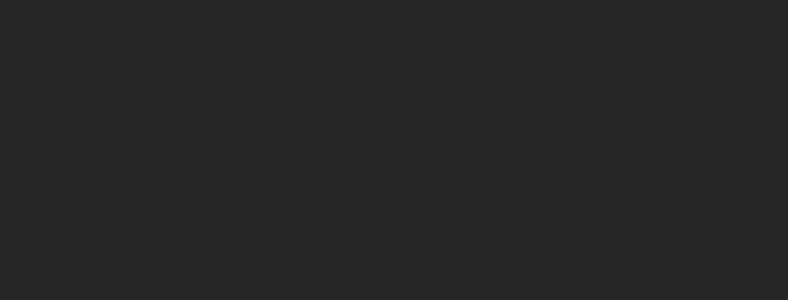
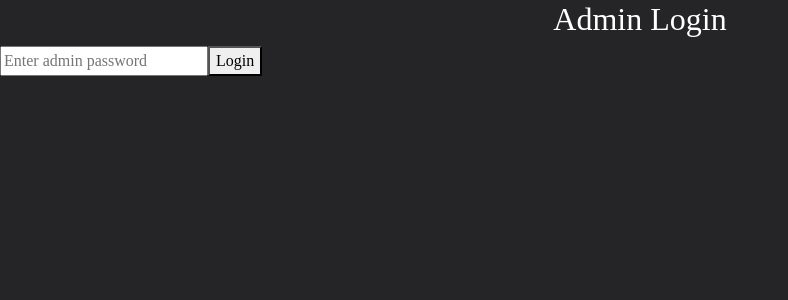
Before and after one commit to keshavtomar/rogue-tattoos, a React (Create React App) app: page /login in a window 1280 px wide. Before the commit this address had no page. Shown: the top 300 px of the page, without its empty margins (0-788 px from the left). Built offline with nearby package versions, Linux system fonts and the light colour scheme; the HTML template or start-up script is replaced by a standard one; a web font is replaced by a local one.

Commit message:
toast message changed

```diff
--- a/src/App.js
+++ b/src/App.js
@@ -1,23 +1,37 @@
 import "./App.css";
 import { BrowserRouter as Router, Routes, Route } from "react-router-dom";
+import { useState } from "react";
 import Home from "../src/Home";
 import Gallery from "./components/Gallery";
 import Getstartedform from "./components/Getstartedform";
 import AppointmentForm from "./components/AppointmentForm";
 import Admin from "./components/Admin";
-
+import AdminLogin from "./components/AdminLogin";
+import ProtectedRoute from "./components/ProtectedRoute";
 
 function App() {
+  const [isLoggedIn, setIsLoggedIn] = useState(true);
+
   return (
     <Router>
       <Routes>
         <Route path="/" element={<Home />} />
         <Route path="/gallery" element={<Gallery />} />
         <Route path="/getstarted" element={<Getstartedform />} />
-        <Route path="/appointment" element={<AppointmentForm/>}/>
-        <Route path="/admin" element={<Admin/>} />
+        <Route path="/appointment" element={
+          <ProtectedRoute isLoggedIn={isLoggedIn}>
+            <AppointmentForm />
+          </ProtectedRoute>
+        } />
+        <Route path="/admin" element={
+          <ProtectedRoute isLoggedIn={isLoggedIn}>
+            <Admin />
+          </ProtectedRoute>
+        } />
+        <Route path="/login" element={<AdminLogin setIsLoggedIn={setIsLoggedIn} />} />
       </Routes>
     </Router>
   );
 }
+
 export default App;
--- /dev/null
+++ b/src/components/AdminLogin.jsx
@@ -0,0 +1,37 @@
+// AdminLogin.js
+import React, { useState } from "react";
+import { useNavigate } from "react-router-dom";
+
+export default function AdminLogin({ setIsLoggedIn }) {
+  const [password, setPassword] = useState("");
+  const [error, setError] = useState("");
+  const navigate = useNavigate();
+
+  const handleLogin = (e) => {
+    e.preventDefault();
+    console.log(password)
+    if (password === process.env.admin_password) {
+      setIsLoggedIn(true);
+      navigate("/admin");
+    } else {
+      setError("Invalid password. Please try again.");
+    }
+  };
+
+  return (
+    <div className="login-container">
+      <h2>Admin Login</h2>
+      <form onSubmit={handleLogin}>
+        <input
+          type="password"
+          placeholder="Enter admin password"
+          value={password}
+          onChange={(e) => setPassword(e.target.value)}
+          required
+        />
+        <button type="submit">Login</button>
+      </form>
+      {error && <p style={{ color: "red" }}>{error}</p>}
+    </div>
+  );
+}
--- a/src/components/AppointmentForm.jsx
+++ b/src/components/AppointmentForm.jsx
@@ -41,7 +41,7 @@
       });
 
       if (response.ok) {
-        toast.success("Appointment successfully Submitted");
+        toast.success("Submission Successful");
         setData({
           name: "",
           dob: "",
--- /dev/null
+++ b/src/components/ProtectedRoute.jsx
@@ -0,0 +1,12 @@
+// ProtectedRoute.js
+import React from "react";
+import { Navigate } from "react-router-dom";
+
+const ProtectedRoute = ({ isLoggedIn, children }) => {
+  if (!isLoggedIn) {
+    return <Navigate to="/login" />;
+  }
+  return children;
+};
+
+export default ProtectedRoute;
```
Also changed, not shown: 1 other file (tests, documents, lock files or other folders).
